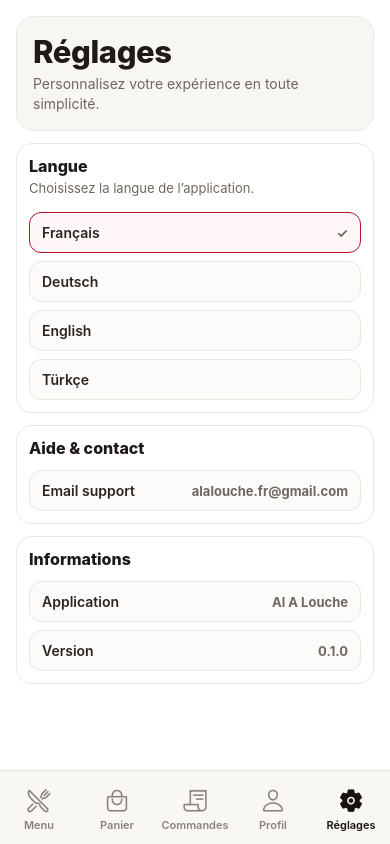
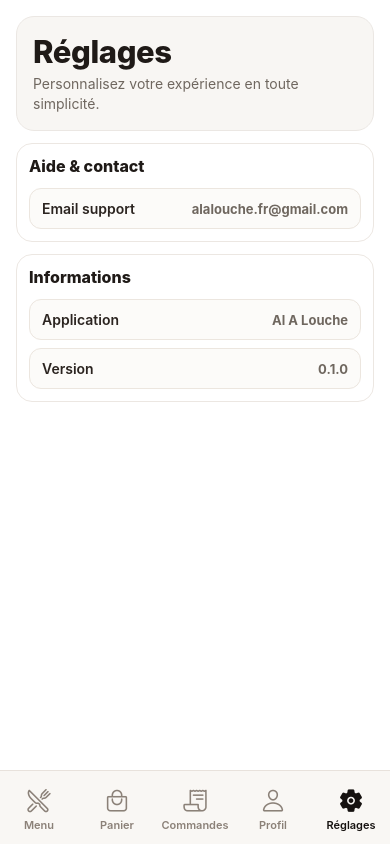
Before and after one commit to tariksk355/alalouche-GPT, a React Native app in the folder mobile/: screen /Settings in a window 390 px wide. Built offline with nearby package versions, Linux system fonts and the light colour scheme; no server answers.

Commit message:
mobile: lock app language to French and hide settings picker

```diff
--- a/mobile/src/contexts/LanguageContext.tsx
+++ b/mobile/src/contexts/LanguageContext.tsx
@@ -718,20 +718,15 @@ export function LanguageProvider({ children }: { children: React.ReactNode }) {
   const [ready, setReady] = useState(false);
 
   useEffect(() => {
-    AsyncStorage.getItem(STORAGE_KEY)
-      .then((saved) => {
-        if (saved === 'fr' || saved === 'de' || saved === 'en' || saved === 'tr') {
-          setLanguageState(saved);
-        }
-      })
+    AsyncStorage.setItem(STORAGE_KEY, 'fr')
       .finally(() => setReady(true));
   }, []);
 
   const value = useMemo<LanguageContextValue>(() => ({
     language,
-    setLanguage: async (next) => {
-      setLanguageState(next);
-      await AsyncStorage.setItem(STORAGE_KEY, next);
+    setLanguage: async (_next) => {
+      setLanguageState('fr');
+      await AsyncStorage.setItem(STORAGE_KEY, 'fr');
     },
     t: (key) => DICTIONARY[language][key] || DICTIONARY.en[key] || DICTIONARY.fr[key] || key,
     ready,
--- a/mobile/src/screens/SettingsScreen.tsx
+++ b/mobile/src/screens/SettingsScreen.tsx
@@ -1,36 +1,15 @@
 import React from 'react';
 import { Linking, Pressable, Text, View } from 'react-native';
 import { Screen } from '../components/Screen';
-import { AppLanguage, useLanguage } from '../contexts/LanguageContext';
+import { useLanguage } from '../contexts/LanguageContext';
 
 export function SettingsScreen() {
-  const { language, setLanguage, t } = useLanguage();
-  const languageOptions: Array<{ code: AppLanguage; label: string }> = [
-    { code: 'fr', label: 'Français' },
-    { code: 'de', label: 'Deutsch' },
-    { code: 'en', label: 'English' },
-    { code: 'tr', label: 'Türkçe' },
-  ];
+  const { t } = useLanguage();
 
   return <Screen>
     <View style={headerCard}>
       <Text style={headerTitle}>{t('settings_title')}</Text>
       <Text style={headerSubtitle}>{t('settings_subtitle')}</Text>
-    </View>
-
-    <View style={sectionCard}>
-      <Text style={sectionTitle}>{t('settings_language_title')}</Text>
-      <Text style={sectionHint}>{t('settings_language_hint')}</Text>
-      {languageOptions.map((option) => (
-        <Pressable
-          key={option.code}
-          style={[settingsRow, language === option.code && settingsRowSelected]}
-          onPress={() => setLanguage(option.code)}
-        >
-          <Text style={settingsRowLabel}>{option.label}</Text>
-          <Text style={settingsRowValue}>{language === option.code ? '✓' : ''}</Text>
-        </Pressable>
-      ))}
     </View>
 
     <View style={sectionCard}>
@@ -61,8 +40,6 @@ const headerSubtitle = { color: '#6f675f', marginTop: 4, fontSize: 14, lineHeigh
 
 const sectionCard = { borderWidth: 1, borderColor: '#ece7e2', borderRadius: 16, backgroundColor: '#fff', padding: 12 } as const;
 const sectionTitle = { color: '#1f1a17', fontSize: 16, fontWeight: '800', marginBottom: 4 } as const;
-const sectionHint = { color: '#6f675f', fontSize: 13, marginBottom: 8 } as const;
 const settingsRow = { borderWidth: 1, borderColor: '#ece6df', borderRadius: 12, backgroundColor: '#fcfbf9', paddingVertical: 11, paddingHorizontal: 12, marginTop: 8, flexDirection: 'row', justifyContent: 'space-between', alignItems: 'center' } as const;
-const settingsRowSelected = { borderColor: '#b5122a', backgroundColor: '#fff6f8' } as const;
 const settingsRowLabel = { color: '#2b2420', fontWeight: '600' } as const;
 const settingsRowValue = { color: '#6f675f', fontSize: 13, fontWeight: '700' } as const;
```
